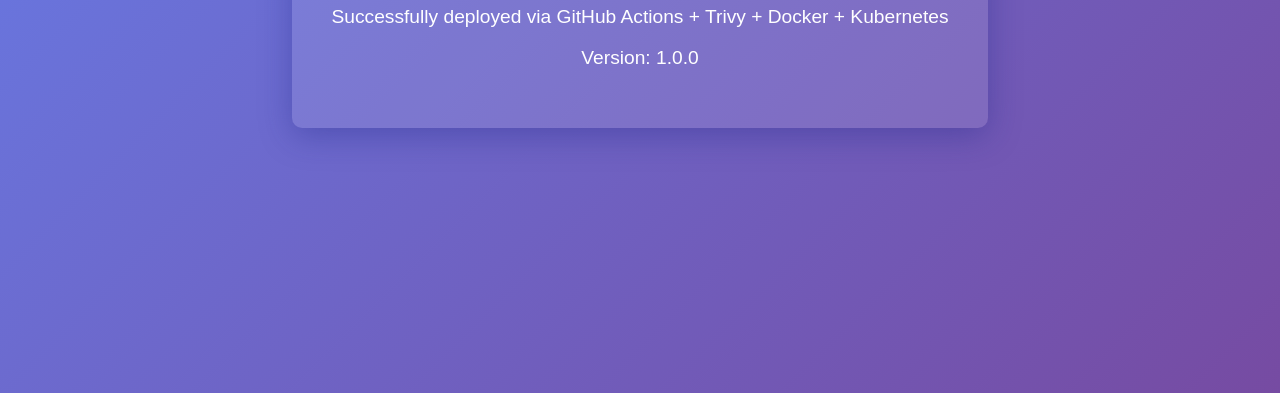
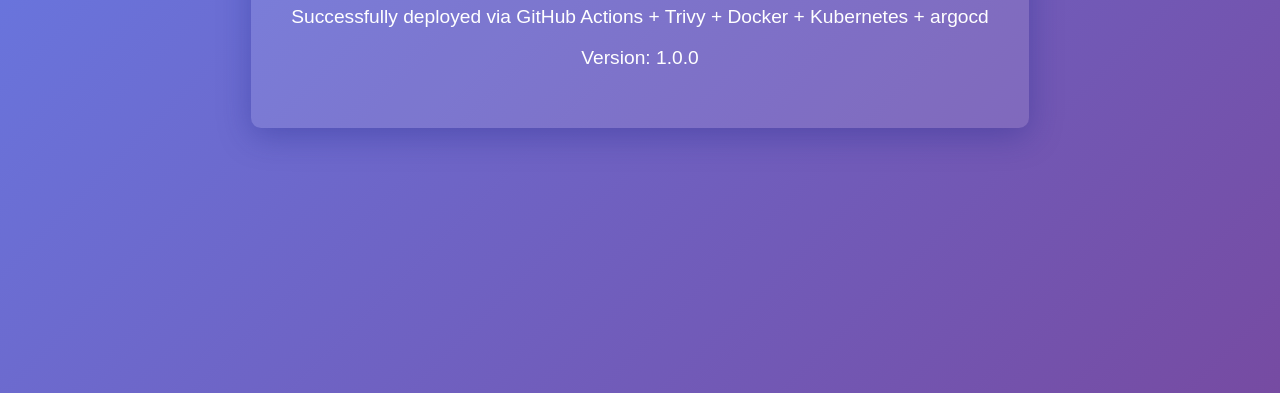
Before and after one commit to hwadhwa1-stack/harshitfristdevopsproject, a plain HTML site: page index.html in a window 1280 px wide. Shown: the part 407-800 px from the top of the page. Drawn offline with Linux system fonts and the light colour scheme.

Commit message:
my third commit

```diff
--- a/index.html
+++ b/index.html
@@ -48,7 +48,7 @@
 <body>
 <div class="container">
 <h1>🚀 DevOps Pipeline Demo</h1>
-<p>Successfully deployed via GitHub Actions + Trivy + Docker + Kubernetes</p>
+<p>Successfully deployed via GitHub Actions + Trivy + Docker + Kubernetes + argocd</p>
 <p>Version: 1.0.0</p>
 </div>
 </body>
```
